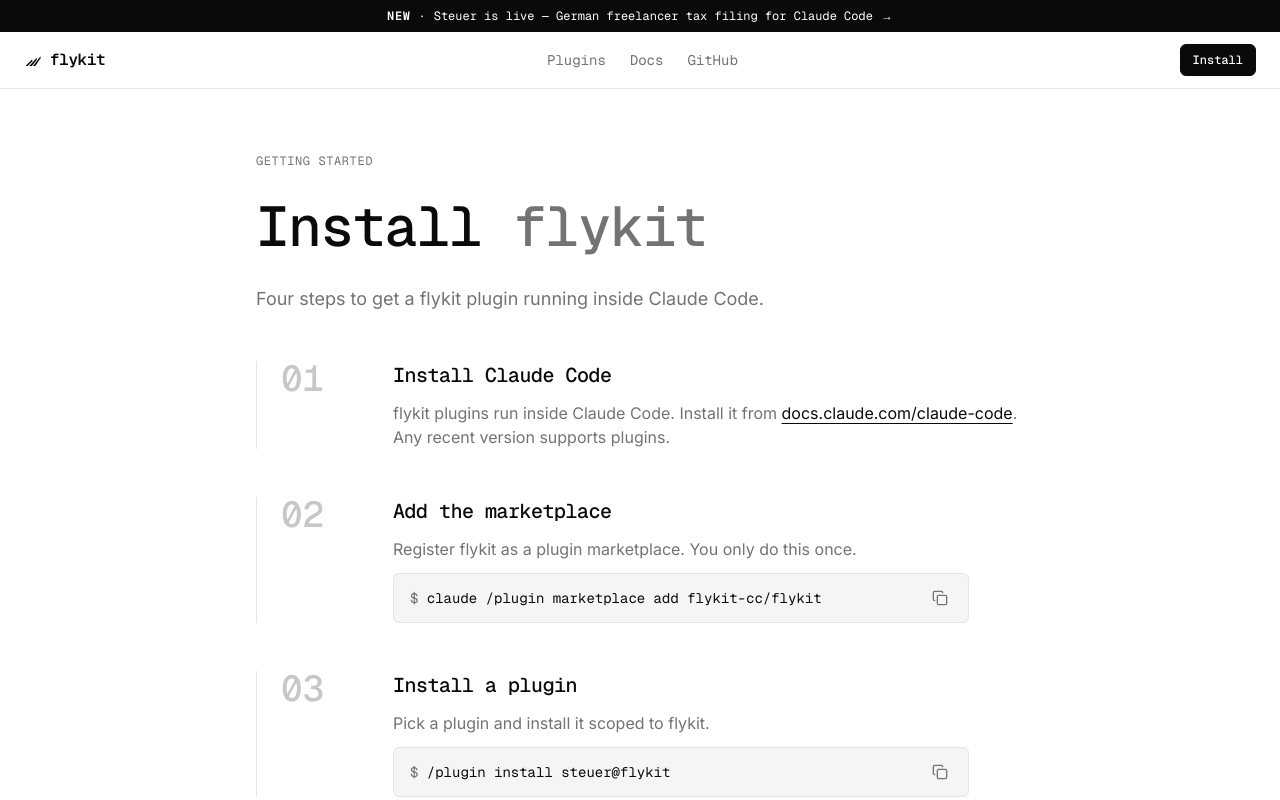
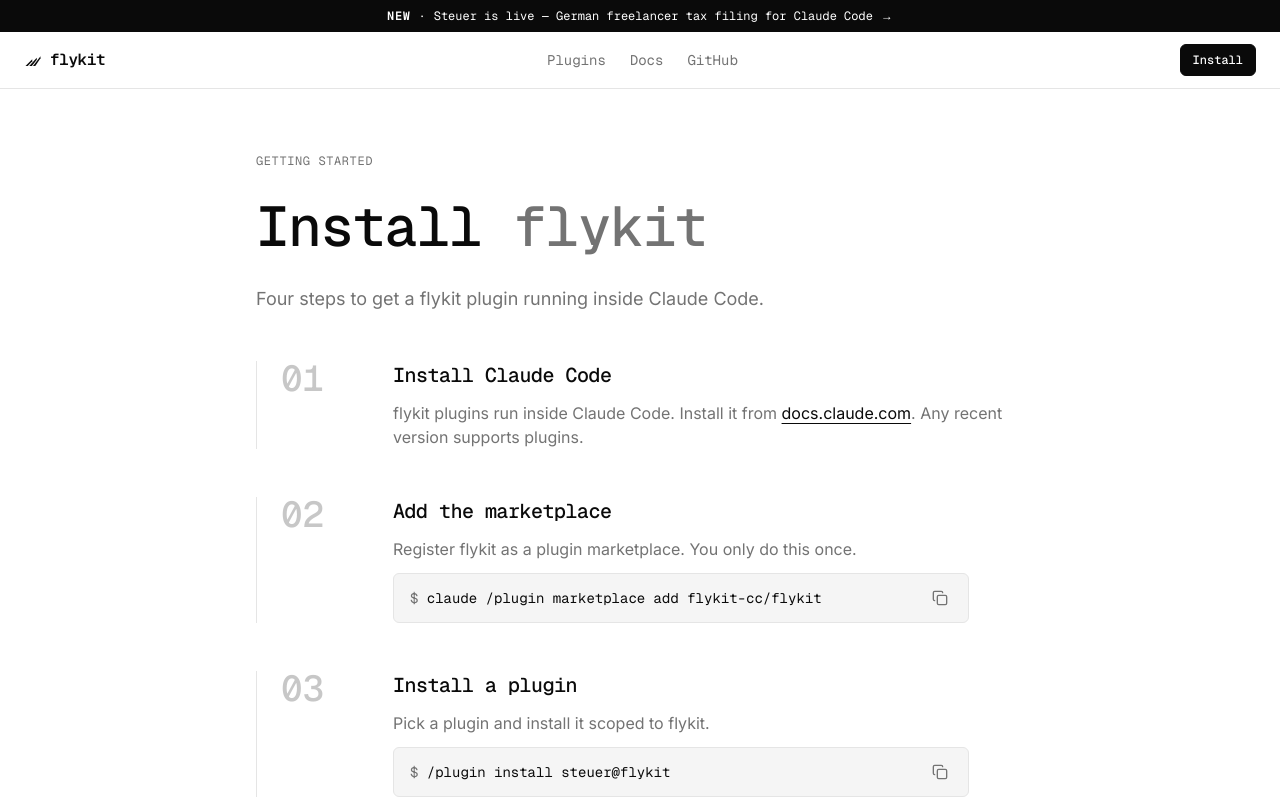
Before and after one commit to flykit-cc/flykit-web, a Next.js app: page /docs in a window 1280 px wide. Shown: the top 800 px of the page. Built offline with nearby package versions, Linux system fonts and the light colour scheme.

Commit message:
Fix broken docs.claude.com/claude-code links (#4)
Correct URL is docs.claude.com/en/docs/claude-code. Updated in footer,
docs page, and privacy page.

```diff
--- a/app/docs/page.tsx
+++ b/app/docs/page.tsx
@@ -33,12 +33,12 @@
             <>
               flykit plugins run inside Claude Code. Install it from{" "}
               <Link
-                href="https://docs.claude.com/claude-code"
+                href="https://docs.claude.com/en/docs/claude-code"
                 target="_blank"
                 rel="noreferrer"
                 className="text-foreground underline underline-offset-4"
               >
-                docs.claude.com/claude-code
+                docs.claude.com
               </Link>
               . Any recent version supports plugins.
             </>
--- a/app/privacy/page.tsx
+++ b/app/privacy/page.tsx
@@ -37,7 +37,7 @@
           <p className="font-sans text-base text-muted-foreground">
             flykit.cc is a catalog of open-source{" "}
             <Link
-              href="https://docs.claude.com/claude-code"
+              href="https://docs.claude.com/en/docs/claude-code"
               target="_blank"
               rel="noreferrer"
               className="text-foreground underline underline-offset-4"
--- a/components/site-footer.tsx
+++ b/components/site-footer.tsx
@@ -28,7 +28,7 @@
             title="Docs"
             links={[
               { label: "Getting started", href: "/docs" },
-              { label: "Install Claude Code", href: "https://docs.claude.com/claude-code" },
+              { label: "Install Claude Code", href: "https://docs.claude.com/en/docs/claude-code" },
               { label: "Plugin spec", href: "https://github.com/flykit-cc/flykit" },
             ]}
           />
```
